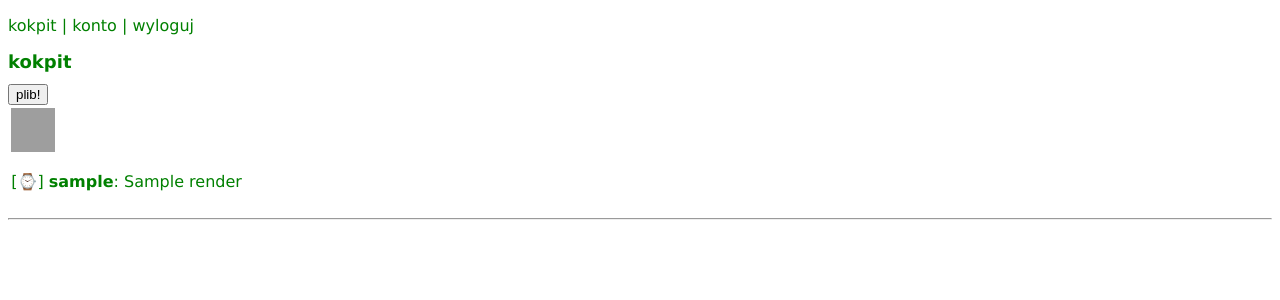
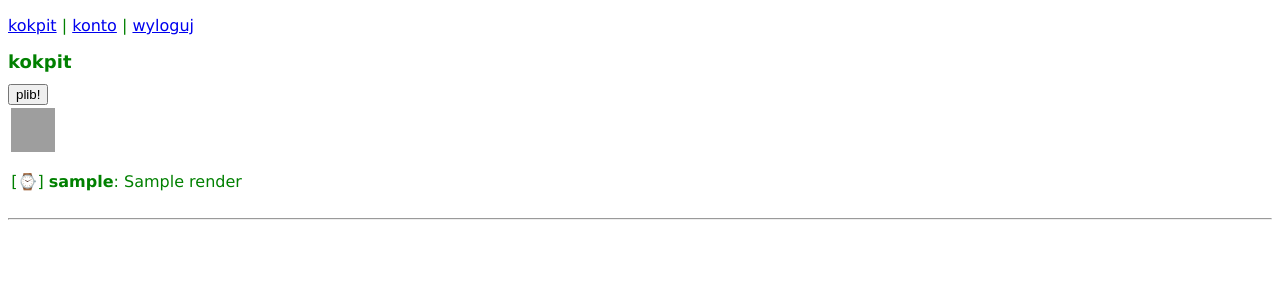
Before and after one commit to weirdnik/plib, a Django app: template templates/mobile.html in a window 1280 px wide. Shown: the top 300 px of the page. Run offline with Django 3.2, Linux system fonts and the light colour scheme; the template is opened without the code that fills it: most values are stand-ins (such as "Sample title", 1, 10 or a date in 2020); grey boxes are pictures that could not be loaded.

Commit message:
menu fix

```diff
--- a/templates/mobile.html
+++ b/templates/mobile.html
@@ -1,6 +1,8 @@
 {% extends "xhtml.html" %}{% block body %}
     <div id="menu">
-      <p>kokpit | konto | wyloguj</p>
+      <p><a href="{% url mobile_dashboard %}">kokpit</a> |
+        <a href="{% url edit_account %}">konto</a> |
+        <a href="{% url logout_user %}">wyloguj</a></p>
     </div>
     <div id="cockpit">
       <h1>kokpit</h1>
@@ -10,7 +12,7 @@
         <input type="submit" value="plib!"/>
       </form>{% if feed %}{% for status in feed %}
       <div class="{% if status.private %}private {% endif %}status">
-        <img class="avatar" src="{% if status.owner.avatar %}{{ status.owner.avatar.url }}{% else %}/static/gfx/avatar{% endif %}.jpg" />
+        <img class="avatar" src="{% if status.owner.avatar %}{{ status.owner.avatar.url }}.jpg{% else %}/static/img/avatar{% endif %}" />
         <p class="status"><span title="{{ status.date }}">[&#x231A;]</span>
         <strong>{{ status.owner.user.username}}</strong>: {{ status.render|safe }}</p>
       </div>
```
